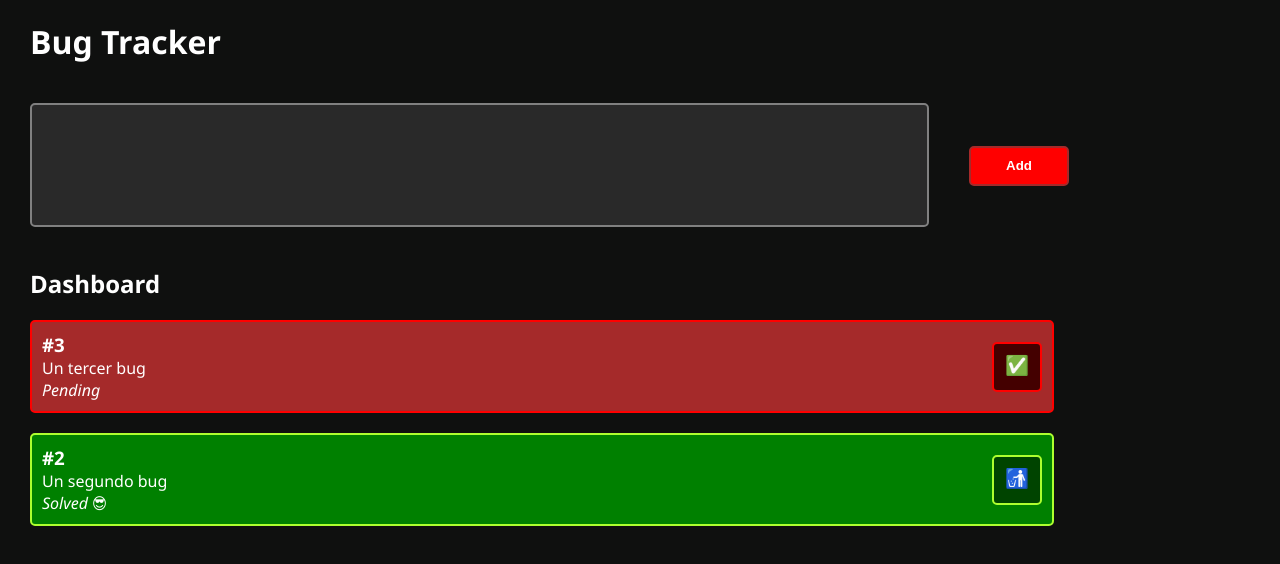
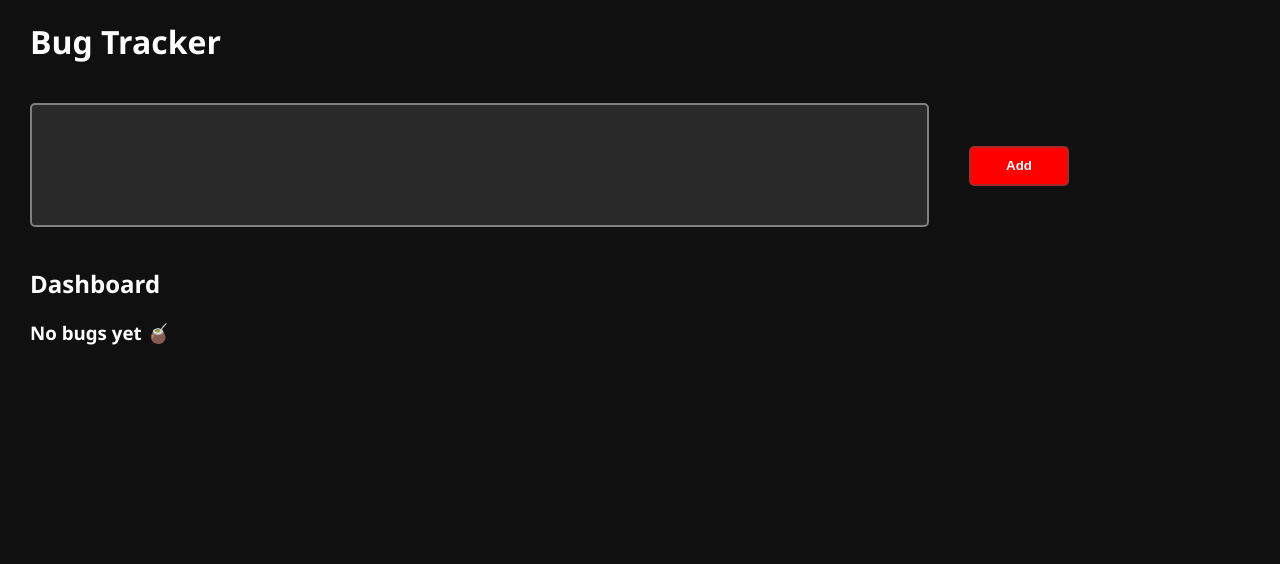
Before and after one commit to sergiocld99/starter-redux-bugTracker, a React app: page / in a window 1280 px wide. Shown: the top 564 px of the page. Built offline with nearby package versions, Linux system fonts and the light colour scheme.

Commit message:
Bug deletion and solving via Redux calls

```diff
--- a/index.tsx
+++ b/index.tsx
@@ -7,23 +7,3 @@ if (!container) throw new Error("Root Element not found")
 
 const root = ReactDOM.createRoot(container);
 root.render(<App/>);
-
-// npx webpack --watch
-// live-server
-
-import { addBug, removeBug, solveBug } from "./src/redux/actions"
-import { store } from "./src/redux/store"
-
-console.log("Hola Mundo!")
-
-const unsuscribe = store.subscribe(() => {
-    console.log("Change detected in Store", store.getState())
-})
-
-store.dispatch(addBug("Mi primer bug"))
-store.dispatch(addBug("Un segundo bug"))
-store.dispatch(removeBug(1))
-store.dispatch(addBug("Un tercer bug"))
-store.dispatch(solveBug(2))
-
-//unsuscribe();
--- a/src/components/Dashboard.tsx
+++ b/src/components/Dashboard.tsx
@@ -14,7 +14,7 @@ const Dashboard = () => {
   return (
     <ul>
       {bugs.length === 0 ? (
-        <h3>No bugs yet</h3>
+        <h3>No bugs yet 🧉</h3>
       ) : (
         bugs.map((b) => <BugCard {...b} />)
       )}
--- a/src/components/Form.tsx
+++ b/src/components/Form.tsx
@@ -8,13 +8,13 @@ const Form = () => {
 
     return (
         <div className="form-container">
-            <input className="text-input" onChange={e => {
+            <input className="text-input" value={description} onChange={e => {
                 setDescription(e.target.value)
             }}></input>
             <button className="add-btn" onClick={e => {
                 if (description?.trim().length >= 10){
                     store.dispatch(addBug(description.trim()))
-
+                    setDescription("")
                 } else {
                     alert("La descripción debe contener al menos 10 caracteres")
                 }
--- a/src/components/SolvedBug.tsx
+++ b/src/components/SolvedBug.tsx
@@ -1,5 +1,7 @@
 import React from "react";
 import Bug from "../model/bug";
+import { store } from "../redux/store";
+import { removeBug } from "../redux/actions";
 
 const SolvedBug = (b: Bug) => {
     return (
@@ -10,7 +12,9 @@ const SolvedBug = (b: Bug) => {
                 <p><i>Solved</i> 😎</p>
             </div>
 
-            <button className="emoji-btn">🚮</button>
+            <button className="emoji-btn" onClick={e => {
+                store.dispatch(removeBug(b.id))
+            }}>🚮</button>
         </div>
     )
 }
--- a/src/components/UnsolvedBug.tsx
+++ b/src/components/UnsolvedBug.tsx
@@ -1,5 +1,7 @@
 import React from "react";
 import Bug from "../model/bug";
+import { store } from "../redux/store";
+import { solveBug } from "../redux/actions";
 
 const UnsolvedBug = (b: Bug) => {
     return (
@@ -10,7 +12,9 @@ const UnsolvedBug = (b: Bug) => {
                 <i>Pending</i>
             </div>
 
-            <button className="emoji-btn">✅</button>
+            <button className="emoji-btn" onClick={e => {
+                store.dispatch(solveBug(b.id))
+            }}>✅</button>
         </div>
     )
 }
```
